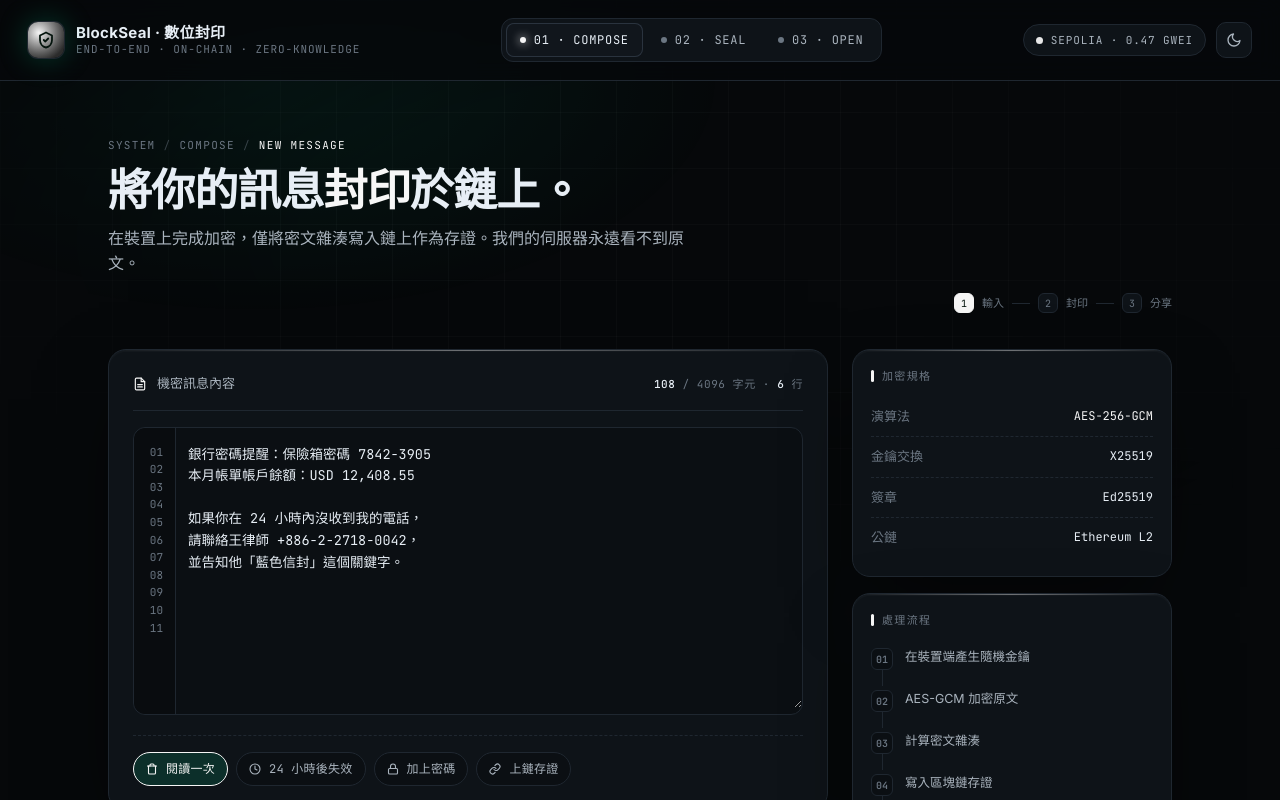
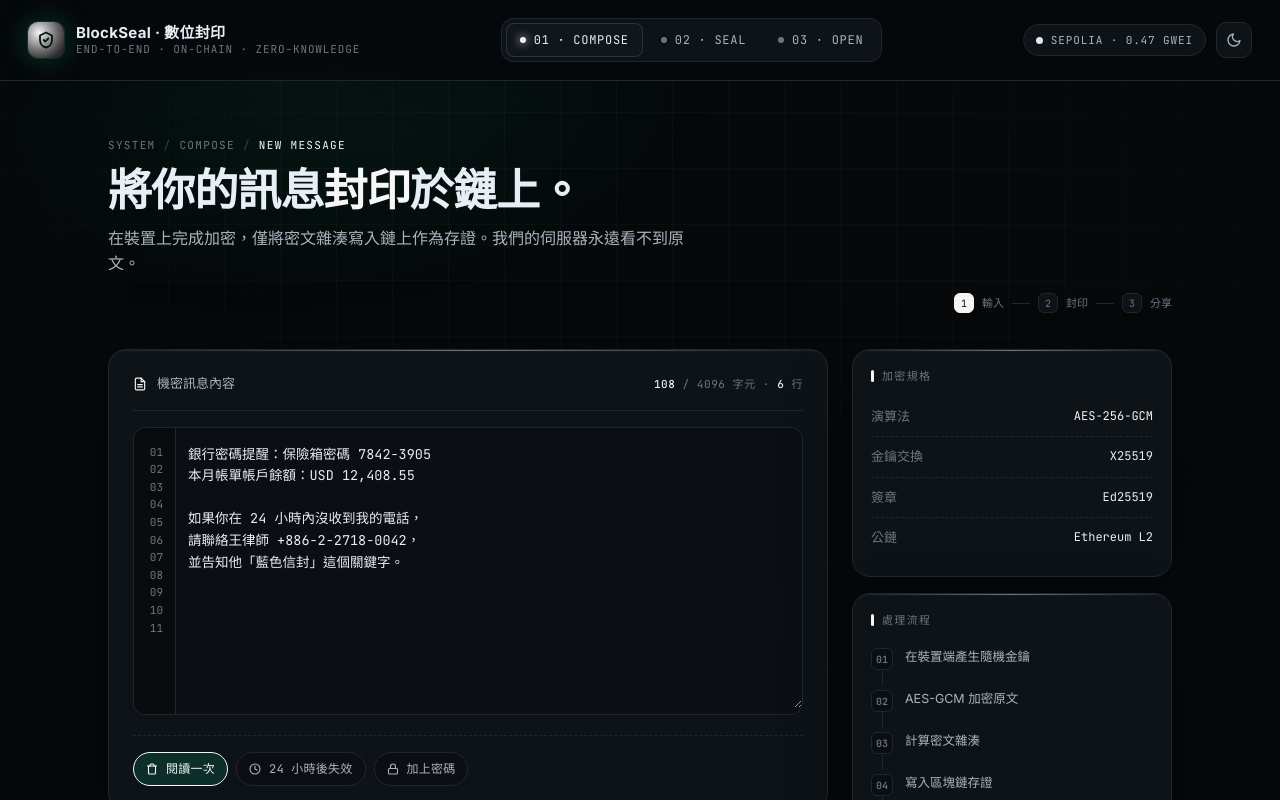
Before and after one commit to seven-317/BlockSeal, a Next.js app: page / in a window 1280 px wide. Shown: the top 800 px of the page. Built offline with nearby package versions, Linux system fonts and the light colour scheme.

Commit message:
chore: remove redundant chain chip (always on-chain)

```diff
--- a/components/compose/OptionChips.tsx
+++ b/components/compose/OptionChips.tsx
@@ -31,16 +31,6 @@ const CHIPS = [
       <svg viewBox="0 0 24 24" fill="none" stroke="currentColor" strokeWidth="2.2" strokeLinecap="round" strokeLinejoin="round">
         <rect x="3" y="11" width="18" height="11" rx="2" />
         <path d="M7 11V7a5 5 0 0 1 10 0v4" />
-      </svg>
-    ),
-  },
-  {
-    id: 'chain',
-    label: '上鏈存證',
-    icon: (
-      <svg viewBox="0 0 24 24" fill="none" stroke="currentColor" strokeWidth="2.2" strokeLinecap="round" strokeLinejoin="round">
-        <path d="M10 13a5 5 0 0 0 7.54.54l3-3a5 5 0 0 0-7.07-7.07l-1.72 1.71" />
-        <path d="M14 11a5 5 0 0 0-7.54-.54l-3 3a5 5 0 0 0 7.07 7.07l1.71-1.71" />
       </svg>
     ),
   },
```
